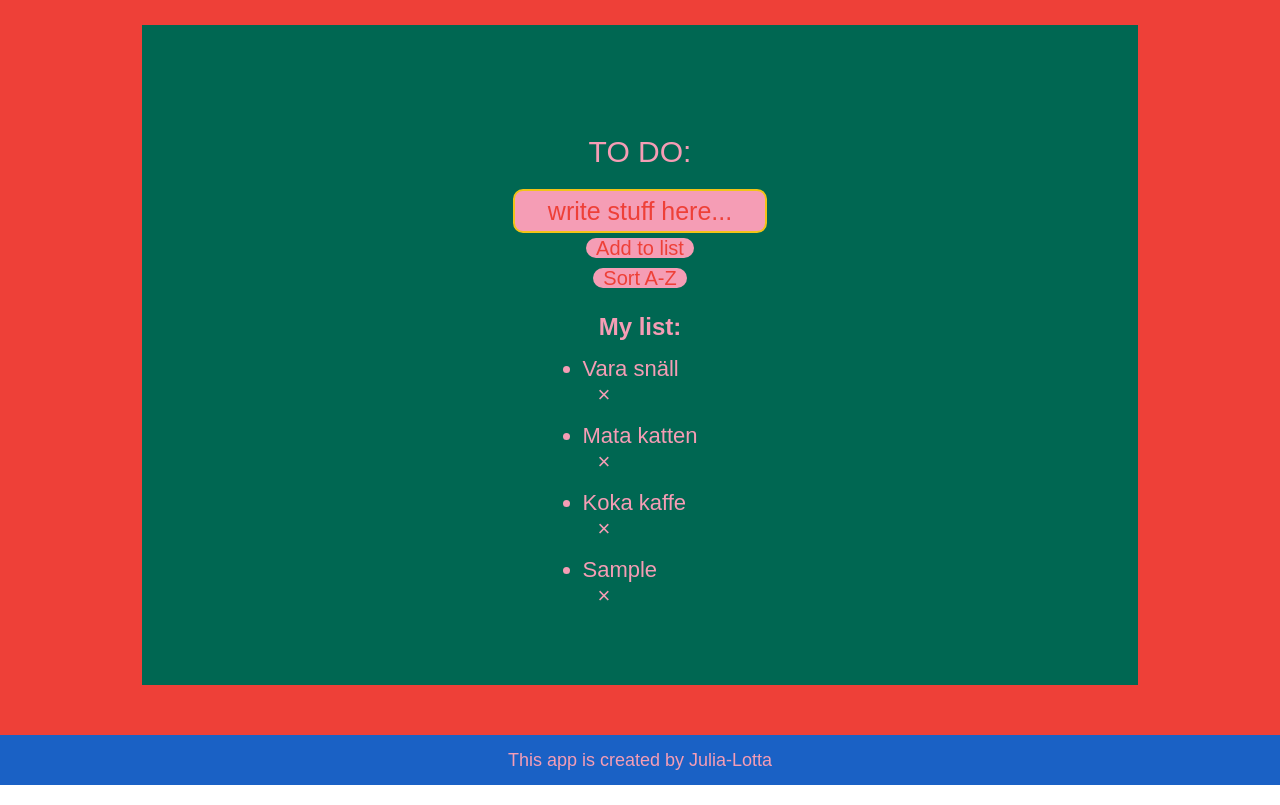
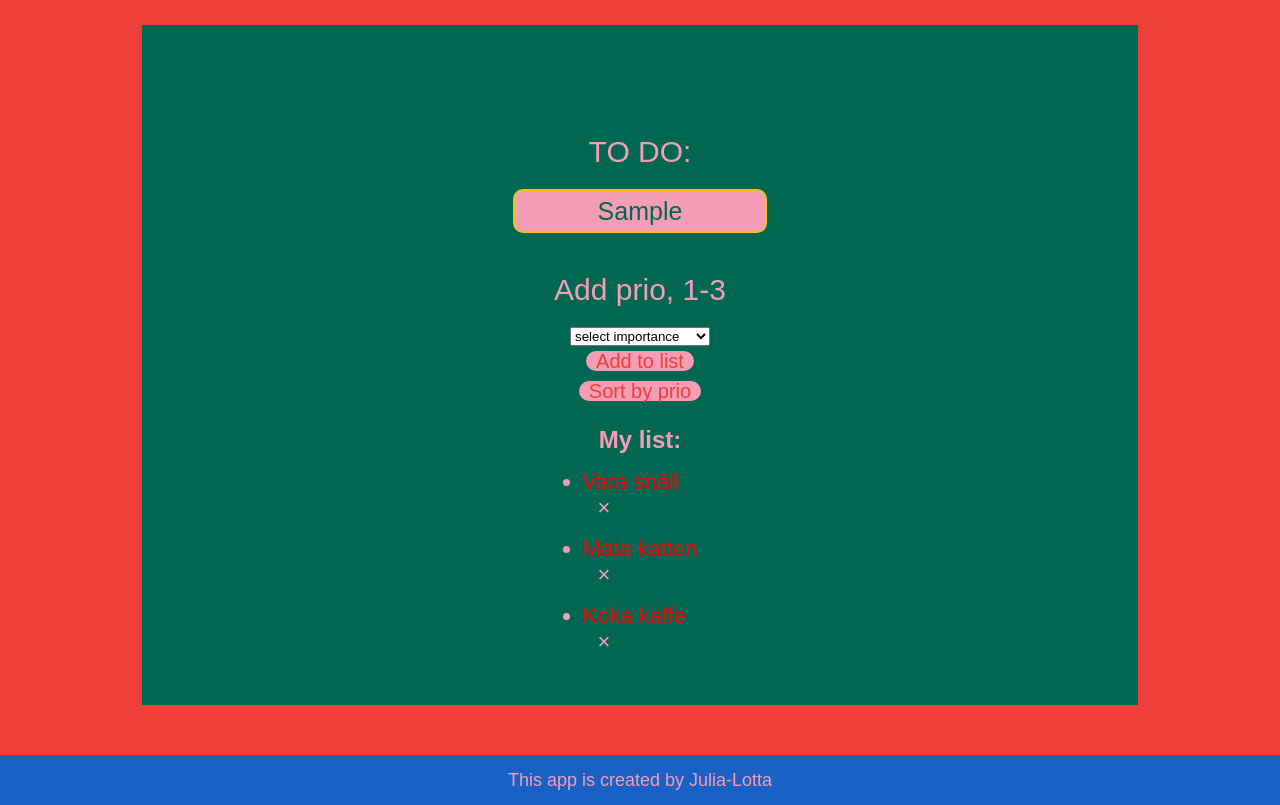
Before and after one commit to julialotta/MI-JS-to-do-list, a website: page index.html in a window 1280 px wide. Both pictures are taken after typing "Sample" into the empty fields and a click on the button "Add to list". Shown: the part 125-930 px from the top of the page. Drawn offline with Linux system fonts and the light colour scheme; a web font is replaced by a local one.

Commit message:
added sort by importance

```diff
--- a/main.js
+++ b/main.js
@@ -27,6 +27,29 @@ input.id = "todoinput";
 input.className ="todoinput";
 input.type ="text";
 input.placeholder = "write stuff here..."
+let labelforprio = document.createElement("label");
+labelforprio.for = "prioinput";
+labelforprio.innerHTML = "Add prio, 1-3";
+div.appendChild(labelforprio);
+let prio = document.createElement("select");
+div.appendChild(prio);
+prio.id = "prioinput";
+let priozero = document.createElement("option");
+priozero.innerHTML = "select importance";
+let prioone = document.createElement("option");
+prioone.innerHTML = "Very important";
+let priotwo = document.createElement("option");
+priotwo.innerHTML = "A little bit important";
+let priothree = document.createElement("option");
+priothree.innerHTML = "Not that important...";
+prioone.value = "1";
+priotwo.value = "2";
+priothree.value = "3";
+
+prio.appendChild(priozero);
+prio.appendChild(prioone);
+prio.appendChild(priotwo);
+prio.appendChild(priothree);
 
 let addbutton = document.createElement("button");
 div.appendChild(addbutton);
@@ -35,7 +58,7 @@ addbutton.id = "add";
 
 let sortbutton = document.createElement("button");
 div.appendChild(sortbutton);
-sortbutton.innerHTML= "Sort A-Z";
+sortbutton.innerHTML= "Sort by prio";
 sortbutton.id = "sort";
 
 let h2 = document.createElement("h2");
@@ -58,15 +81,16 @@ footerP.innerHTML = "This app is created by Julia-Lotta";
 //Skapandet av klasser
 
 class Todos {
-    constructor (task, checked) {
+    constructor (task, checked, prio) {
     this.task = task;
     this.checked = checked;
+    this.prio = prio;
     }
 }
 
-let task1 = new Todos ("Vara snäll", false);
-let task2 = new Todos ("Mata katten", false);
-let task3 = new Todos ("Koka kaffe", false);
+let task1 = new Todos ("Vara snäll", false, 1);
+let task2 = new Todos ("Mata katten", false, 1);
+let task3 = new Todos ("Koka kaffe", false, 1);
 
 let list = JSON.parse(localStorage.getItem("savedList")) || [task1, task2, task3];
 
@@ -101,6 +125,13 @@ function createHtml() {
         if (list[i].checked === true) {
             p.id = "checked";
         }
+        if (list[i].prio == 1) {
+            p.className = "prioone";
+        } if (list[i].prio == 2) {
+            p.className = "priotwo";
+        } if (list[i].prio == 3) {
+            p.className = "priothree";
+        }
         p.innerHTML += list[i].task;
         li.appendChild(cross);
         cross.addEventListener("click", () => {
@@ -126,20 +157,32 @@ updateLocalStorage();
 
 
 function addToList() {
-        if (input.value.length == 0) {
+        if ((input.value.length == 0) || (prio.value == "select importance") ) {
+            alert("Du har inte fyllt i korrekt");
         } else {
     let newTask = input.value;
     let listObject = new Todos (newTask);
+    let val = prio.value;
     listObject.checked = false;
+
+    if (val == "1") {
+        listObject.prio = 1;
+    } if (val == "2") {
+         listObject.prio = 2;
+    } if (val == "3") {
+         listObject.prio = 3
+    }
+
     list.push(listObject);
     input.value = "";
+    prio.value = "";
     updateLocalStorage ();
 }
 }
 
 function sortList () {
    list.sort((a, b) => {
-      if (a.task.toLowerCase() > b.task.toLowerCase()) {
+      if (a.prio > b.prio) {
         return 1;
       } else {
         return -1;
@@ -158,4 +201,4 @@ function updateLocalStorage () {
 
 // att göra:
 // - strukturera i projeketet, selectors, event listeners och functios var för sig...
-// Kunna sortera ordningen på dina todos
+// fixa design
--- a/sass/elements/_mainsection.scss
+++ b/sass/elements/_mainsection.scss
@@ -69,6 +69,18 @@ main {
     color: grey;
   }
 
+  .prioone {
+    color: red;
+  }
+
+  .priotwo {
+    color: aqua;
+  }
+
+  .priothree {
+    color: green;
+  }
+
   ul {
     li {
       font-size: 22px;
```
Also changed, not shown: css/main.css.
